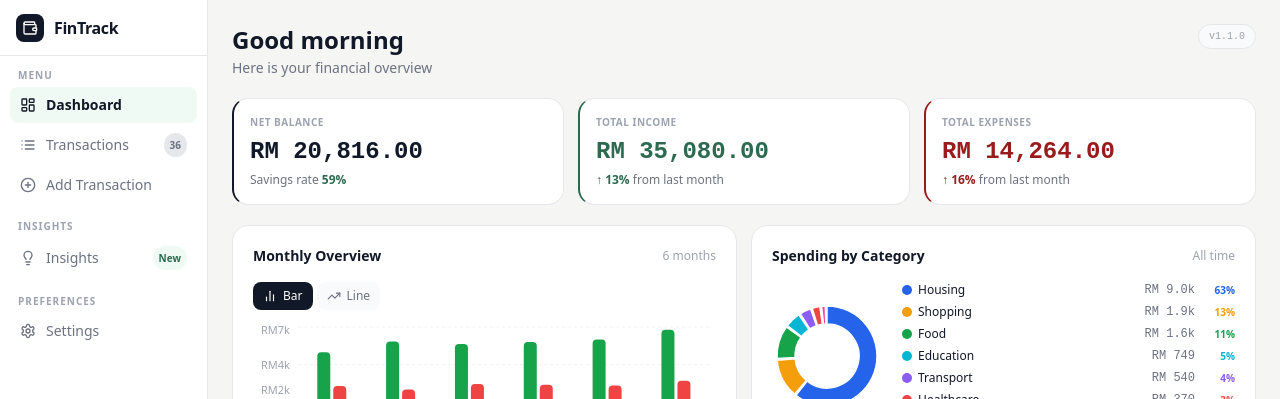
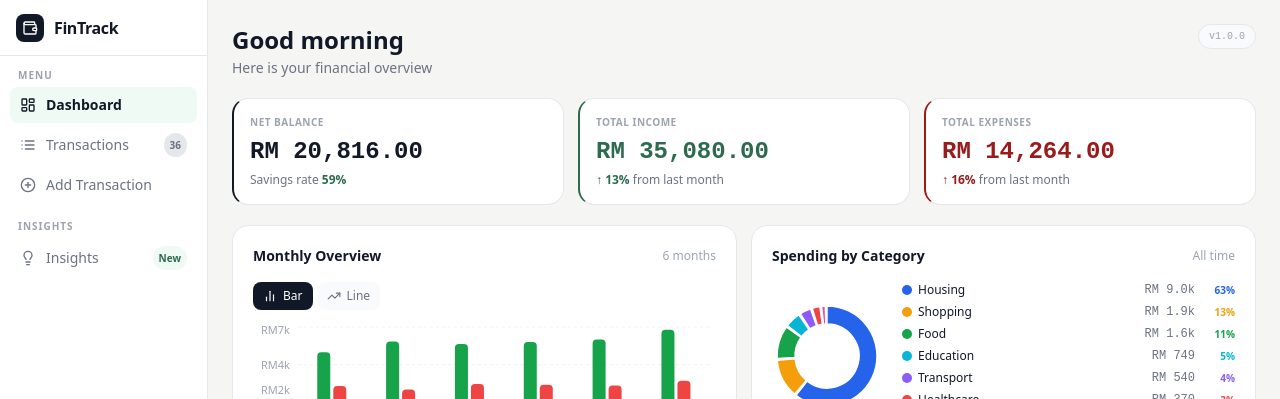
Before and after one commit to hmmmx2/SWE40006-Portfolio-Task-1, a React (Vite) app: page / in a window 1280 px wide. Shown: the top 399 px of the page. Built offline with nearby package versions, Linux system fonts and the light colour scheme.

Commit message:
feat: FinTrack v1.0.0  auto-updater with notify dialog

```diff
--- a/package.json
+++ b/package.json
@@ -1,7 +1,7 @@
 {
   "name": "fintrack",
   "productName": "FinTrack",
-  "version": "1.1.0",
+  "version": "1.0.0",
   "description": "A personal finance tracker desktop application built with Electron and React.",
   "main": "./out/main/index.js",
   "author": "hmmmx2",
--- a/src/renderer/src/App.tsx
+++ b/src/renderer/src/App.tsx
@@ -5,11 +5,8 @@ import UpdateBanner from './components/UpdateBanner'
 import UpdateDialog from './components/UpdateDialog'
 import MainContent from './components/MainContent'
 
-export type ActiveView = 'dashboard' | 'transactions' | 'add' | 'insights' | 'settings'
+export type ActiveView = 'dashboard' | 'transactions' | 'add' | 'insights'
 export type FilterType = 'all' | 'income' | 'expense'
-export type UpdatePreference = 'auto' | 'notify' | 'manual'
-
-const UPDATE_PREF_KEY = 'fintrack-update-preference'
 
 export interface UpdateStatus {
   type: 'checking' | 'available' | 'up-to-date' | 'downloading' | 'downloaded' | 'error'
@@ -25,30 +22,15 @@ export default function App(): React.JSX.Element {
   const [filterCategory, setFilterCategory] = useState<string>('all')
   const [updateStatus, setUpdateStatus] = useState<UpdateStatus | null>(null)
   const [updatePrompt, setUpdatePrompt] = useState<{ version: string } | null>(null)
-  const [updatePreference, setUpdatePreferenceState] = useState<UpdatePreference>(
-    () => (localStorage.getItem(UPDATE_PREF_KEY) as UpdatePreference) ?? 'notify'
-  )
-
-  const handleUpdatePreferenceChange = (pref: UpdatePreference): void => {
-    setUpdatePreferenceState(pref)
-    localStorage.setItem(UPDATE_PREF_KEY, pref)
-    if (window.electronAPI) window.electronAPI.setUpdatePreference(pref)
-  }
 
   useEffect(() => {
     if (window.electronAPI) {
-      // Send stored preference to main process on startup
-      window.electronAPI.initUpdater(updatePreference)
-
-      // Listen for download progress / completion
       window.electronAPI.onUpdateStatus((data: UpdateStatus) => {
         setUpdateStatus(data)
         if (data.type === 'up-to-date' || data.type === 'checking') {
           setTimeout(() => setUpdateStatus(null), 5000)
         }
       })
-
-      // Listen for update-available prompt (only fires in notify mode)
       window.electronAPI.onUpdatePrompt((data) => {
         const skipped = localStorage.getItem(SKIP_KEY)
         if (skipped === data.version) return
@@ -58,7 +40,7 @@ export default function App(): React.JSX.Element {
     return () => {
       if (window.electronAPI) window.electronAPI.removeUpdateListener()
     }
-  }, []) // eslint-disable-line react-hooks/exhaustive-deps
+  }, [])
 
   const handleUpdateNow = (): void => {
     setUpdatePrompt(null)
@@ -134,8 +116,6 @@ export default function App(): React.JSX.Element {
           setFilterCategory={setFilterCategory}
           addTransaction={addTransaction}
           deleteTransaction={deleteTransaction}
-          updatePreference={updatePreference}
-          onUpdatePreferenceChange={handleUpdatePreferenceChange}
         />
       </div>
     </div>
--- a/src/renderer/src/components/MainContent.tsx
+++ b/src/renderer/src/components/MainContent.tsx
@@ -1,10 +1,9 @@
 import { Transaction } from '../data/sampleData'
-import type { ActiveView, FilterType, UpdatePreference } from '../App'
+import type { ActiveView, FilterType } from '../App'
 import Dashboard from './Dashboard'
 import TransactionList from './TransactionList'
 import AddTransactionForm from './AddTransactionForm'
 import InsightsPanel from './InsightsPanel'
-import SettingsPanel from './SettingsPanel'
 
 interface MainContentProps {
   activeView: ActiveView
@@ -16,8 +15,6 @@ interface MainContentProps {
   setFilterCategory: (c: string) => void
   addTransaction: (t: Omit<Transaction, 'id' | 'createdAt'>) => void
   deleteTransaction: (id: string) => void
-  updatePreference: UpdatePreference
-  onUpdatePreferenceChange: (pref: UpdatePreference) => void
 }
 
 export default function MainContent({
@@ -30,8 +27,6 @@ export default function MainContent({
   setFilterCategory,
   addTransaction,
   deleteTransaction,
-  updatePreference,
-  onUpdatePreferenceChange,
 }: MainContentProps): React.JSX.Element {
   return (
     <main className="flex-1 overflow-y-auto bg-app">
@@ -59,12 +54,6 @@ export default function MainContent({
         />
       )}
       {activeView === 'insights' && <InsightsPanel transactions={transactions} />}
-      {activeView === 'settings' && (
-        <SettingsPanel
-          updatePreference={updatePreference}
-          onUpdatePreferenceChange={onUpdatePreferenceChange}
-        />
-      )}
     </main>
   )
 }
--- a/src/renderer/src/components/Sidebar.tsx
+++ b/src/renderer/src/components/Sidebar.tsx
@@ -1,4 +1,4 @@
-import { Wallet, LayoutDashboard, List, PlusCircle, Lightbulb, Settings } from 'lucide-react'
+import { Wallet, LayoutDashboard, List, PlusCircle, Lightbulb } from 'lucide-react'
 import type { ActiveView } from '../App'
 
 interface SidebarProps {
@@ -91,20 +91,6 @@ export default function Sidebar({
           </button>
         ))}
 
-        <p className="text-[10px] font-semibold text-faint uppercase tracking-widest px-2 mb-1 mt-4">
-          Preferences
-        </p>
-        <button
-          onClick={() => setActiveView('settings')}
-          className={`w-full flex items-center gap-2.5 px-2.5 py-2 rounded-lg text-sm font-medium cursor-pointer mb-0.5 transition-colors ${
-            activeView === 'settings'
-              ? 'bg-active-nav text-ink font-semibold'
-              : 'text-muted hover:text-ink hover:bg-hover'
-          }`}
-        >
-          <Settings className="w-4 h-4" />
-          <span className="flex-1 text-left">Settings</span>
-        </button>
       </nav>
 
       {/* Bottom Stats */}
```
Also changed, not shown: src/main/index.ts (+5 -49 lines).
